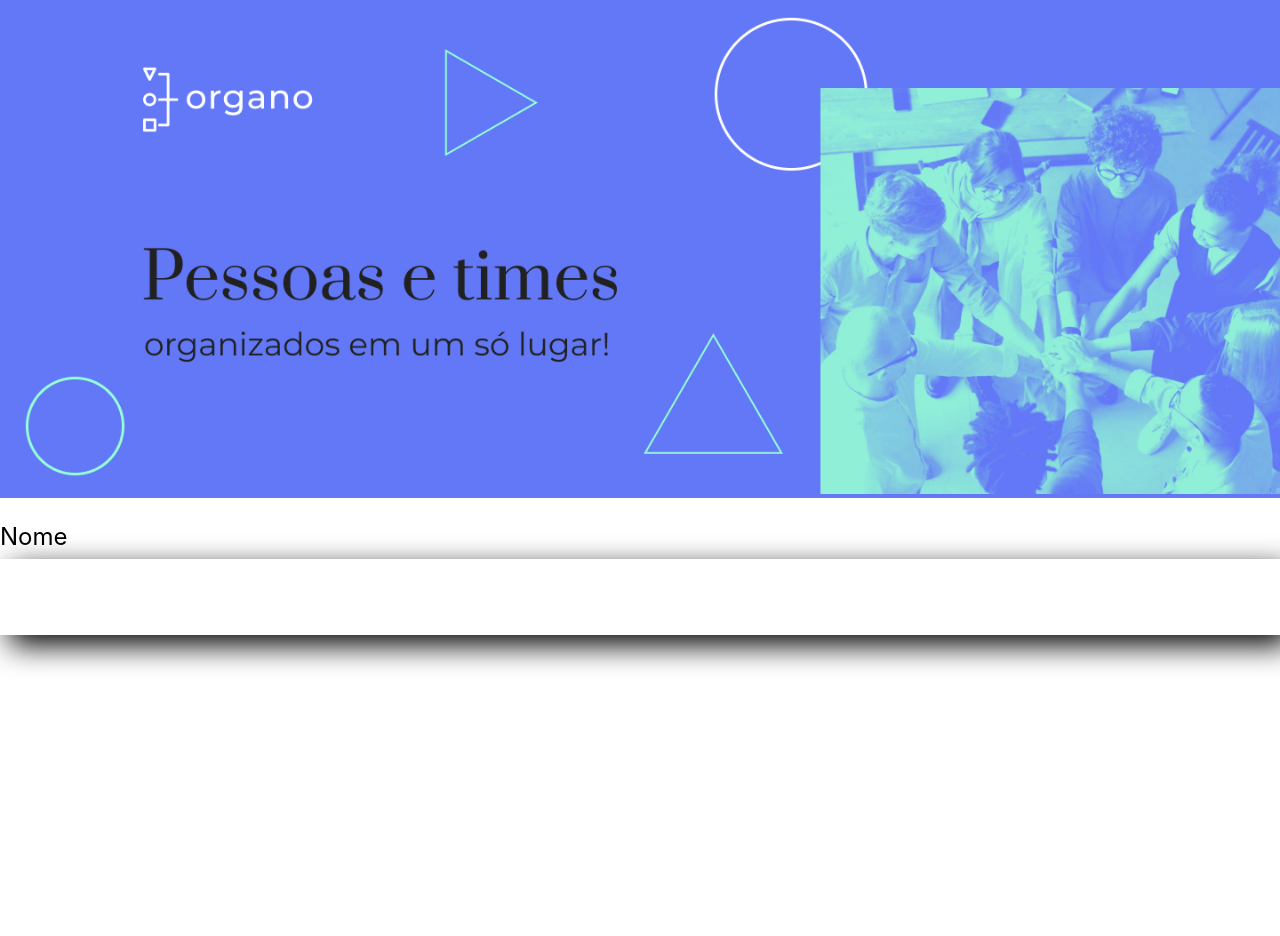
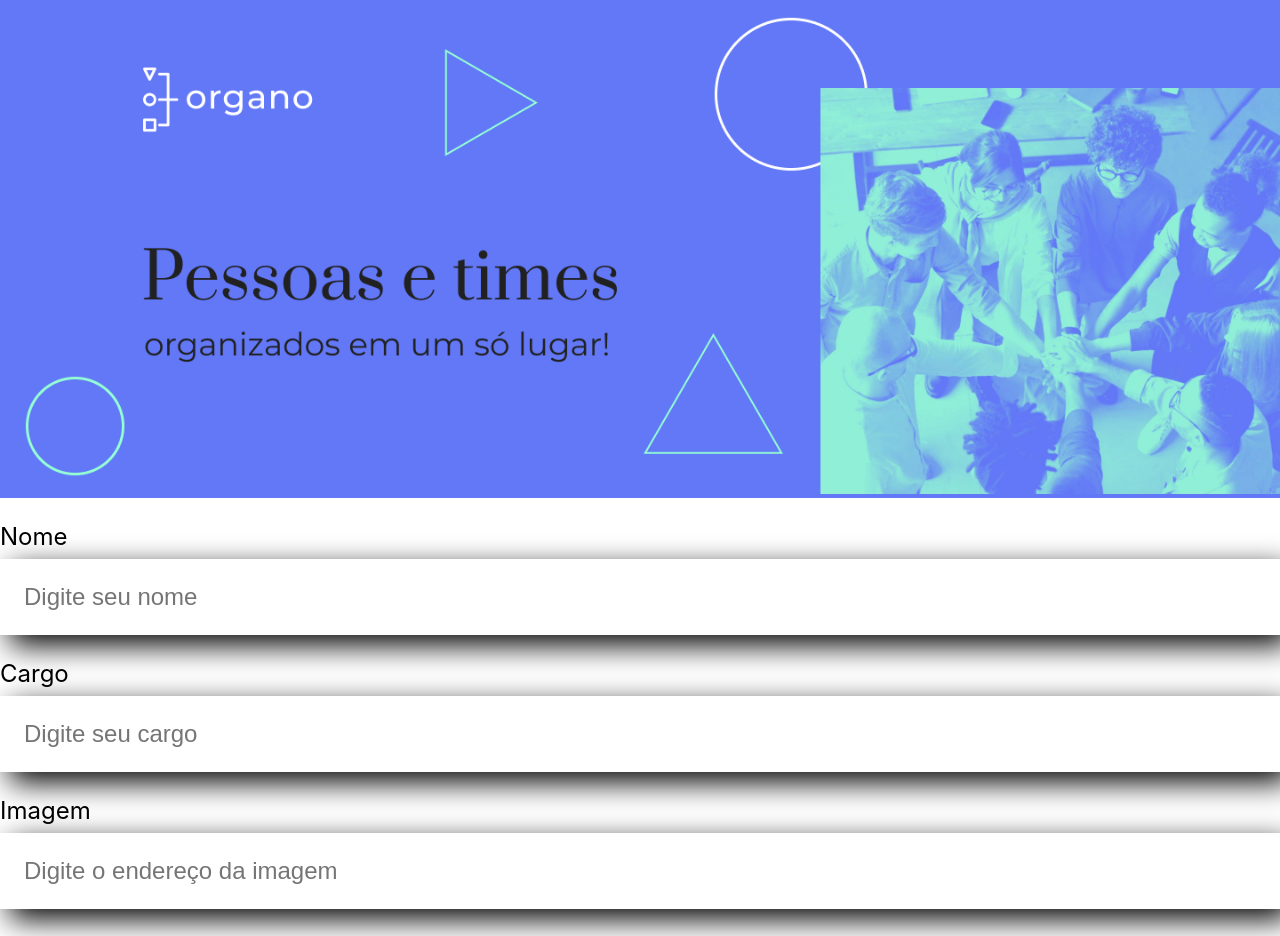
Before and after one commit to raqmarangoni/alura-react-class, a React (Create React App) app: page / in a window 1280 px wide. Shown: the top 936 px of the page. Before the commit the page ends 800 px from the top, so only its background shows below. Built offline with nearby package versions, Linux system fonts and the light colour scheme.

Commit message:
feat: add parameters on TextField component

```diff
--- a/src/App.js
+++ b/src/App.js
@@ -5,7 +5,10 @@
   return (
     <div className="App">
       <Banner/>
-      <TextField/>
+      <TextField label = "Nome" placeholder="Digite seu nome"/>
+      <TextField label = "Cargo" placeholder="Digite seu cargo"/>
+      <TextField label = "Imagem" placeholder="Digite o endereço da imagem"/>
+      <TextField label = "Time"/>
     </div>
   );
 }
--- a/src/components/TextField/index.js
+++ b/src/components/TextField/index.js
@@ -1,10 +1,10 @@
 import "./TextField.css"
 
-const TextField = () => {
+const TextField = (props) => {
     return (
         <div className="text-field">
-            <label>Nome</label>
-            <input />
+            <label>{props.label}</label>
+            <input placeholder={props.placeholder}/>
         </div>
     )
 }
```
